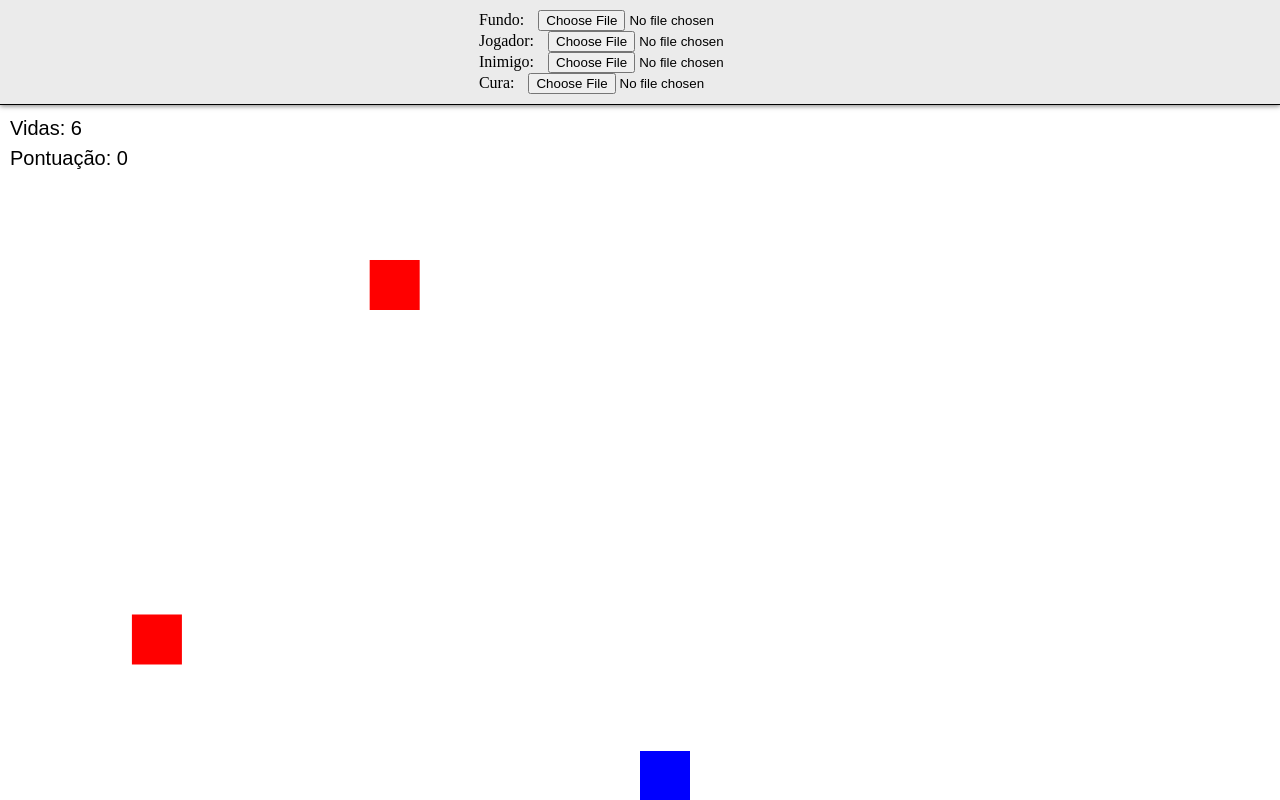
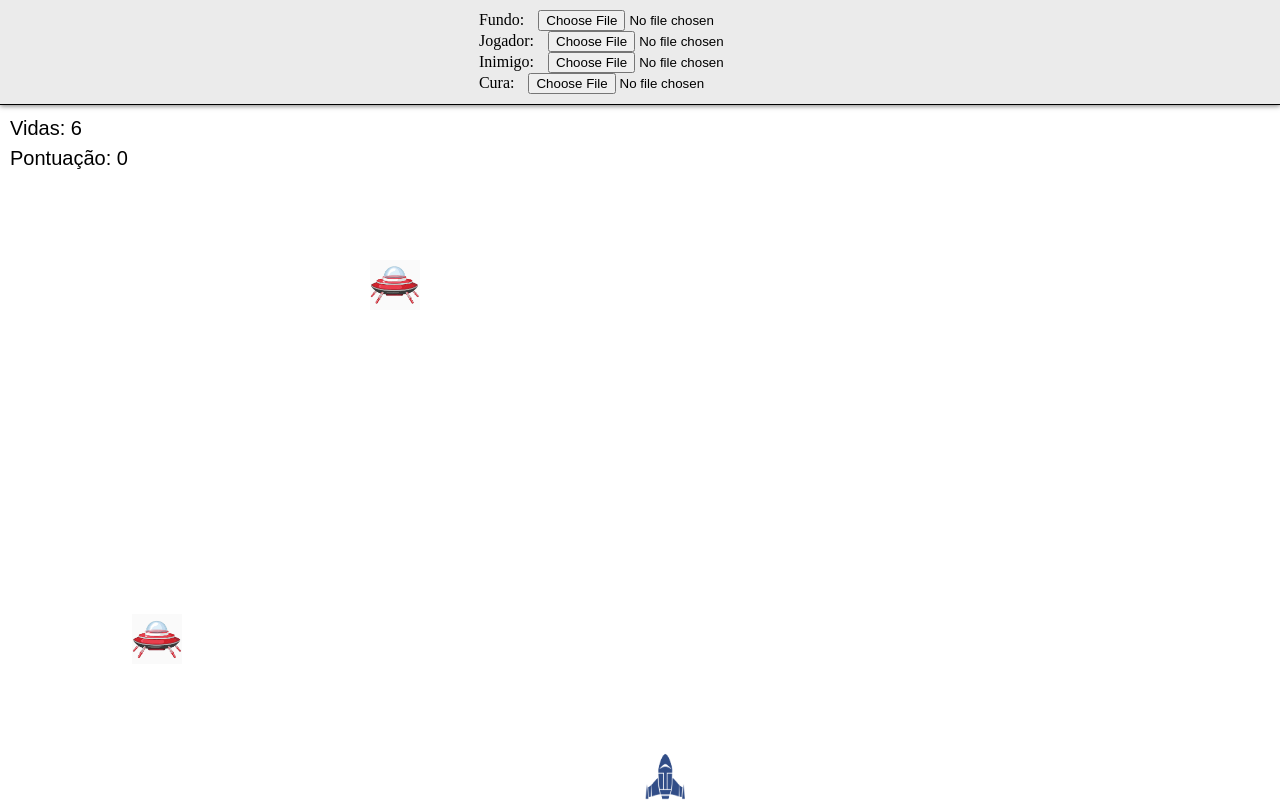
Before and after one commit to glamica/ShotMania, a plain HTML site: page index.html in a window 1280 px wide. Drawn offline with Linux system fonts and the light colour scheme.

Commit message:
colocando as imagens

```diff
--- a/index.html
+++ b/index.html
@@ -76,11 +76,13 @@
         let bullets = [];
         let targetImage = new Image();
         let playerImage = new Image();
+        playerImage.src = 'img/jogador.png';
         let enemyImage = new Image();
+        enemyImage.src = "img/inimigo.avif"
         let healImage = new Image();
         let targetLoaded = false;
-        let playerImageLoaded = false;
-        let enemyImageLoaded = false;
+        let playerImageLoaded = true;
+        let enemyImageLoaded = true;
         let healImageLoaded = false;
         let playerLives = 6;
         let score = 0;
@@ -202,12 +204,7 @@
 
         // Função para desenhar o jogador
         function drawPlayer() {
-            if (playerImageLoaded) {
-                ctx.drawImage(playerImage, player.x, player.y, player.width, player.height);
-            } else {
-                ctx.fillStyle = player.color;
-                ctx.fillRect(player.x, player.y, player.width, player.height);
-            }
+            ctx.drawImage(playerImage, player.x, player.y, player.width, player.height);
         }
 
         // Função para desenhar os alvos, inimigos e itens de cura
```
Also changed, not shown: img/inimigo.avif (added), img/jogador.png (added).
